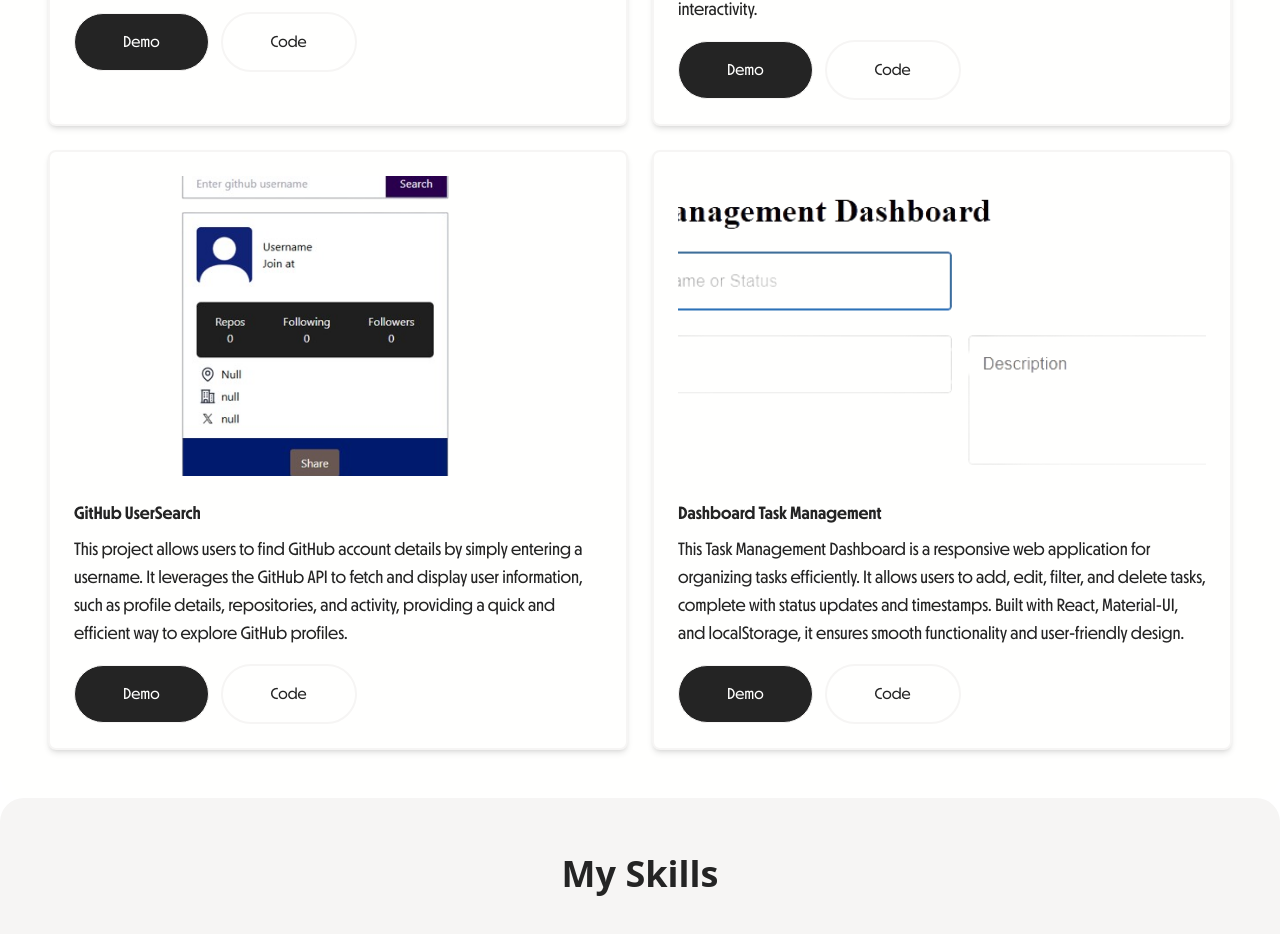
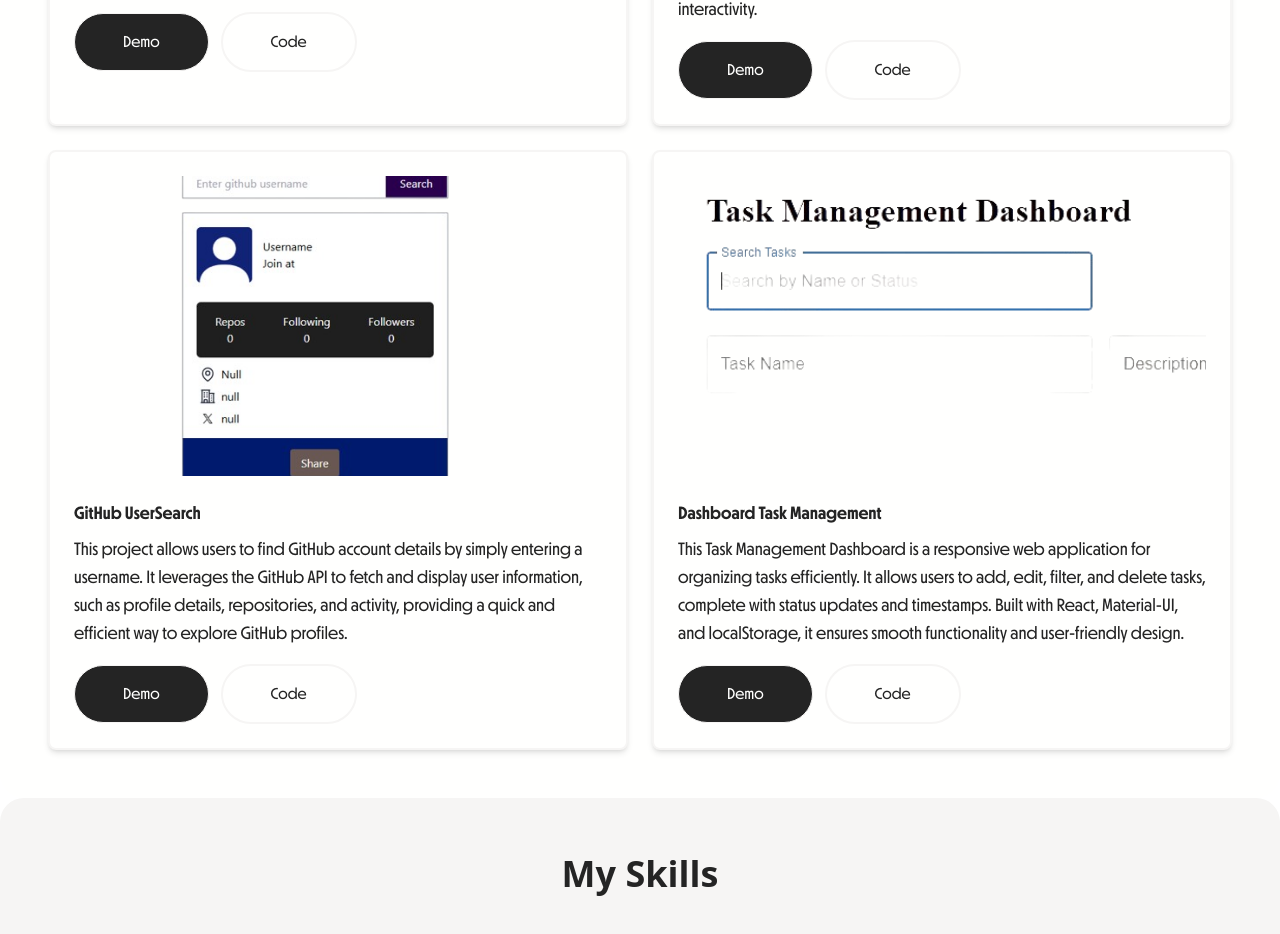
Before and after one commit to Rishabh2024/Portfolio-Rishabh, a React (Vite) app: page / in a window 1280 px wide. Shown: the part 1842-2776 px from the top of the page. Built offline with nearby package versions, Linux system fonts and the light colour scheme.

Commit message:
Your commit message

```diff
--- a/data.js
+++ b/data.js
@@ -58,7 +58,7 @@ export const projectData = [
     description:
       "This Task Management Dashboard is a responsive web application for organizing tasks efficiently. It allows users to add, edit, filter, and delete tasks, complete with status updates and timestamps. Built with React, Material-UI, and localStorage, it ensures smooth functionality and user-friendly design.",
 
-    img: "/images/react-dashboard.png",
+    img: "/images/React-dashboard.png",
     demoLink: "https://merry-pixie-243c08.netlify.app/",
     githubLink: "https://github.com/Rishabh2024/Dashboard-Task",
   },
```
Also changed, not shown: public/images/react-dashboard.png.
